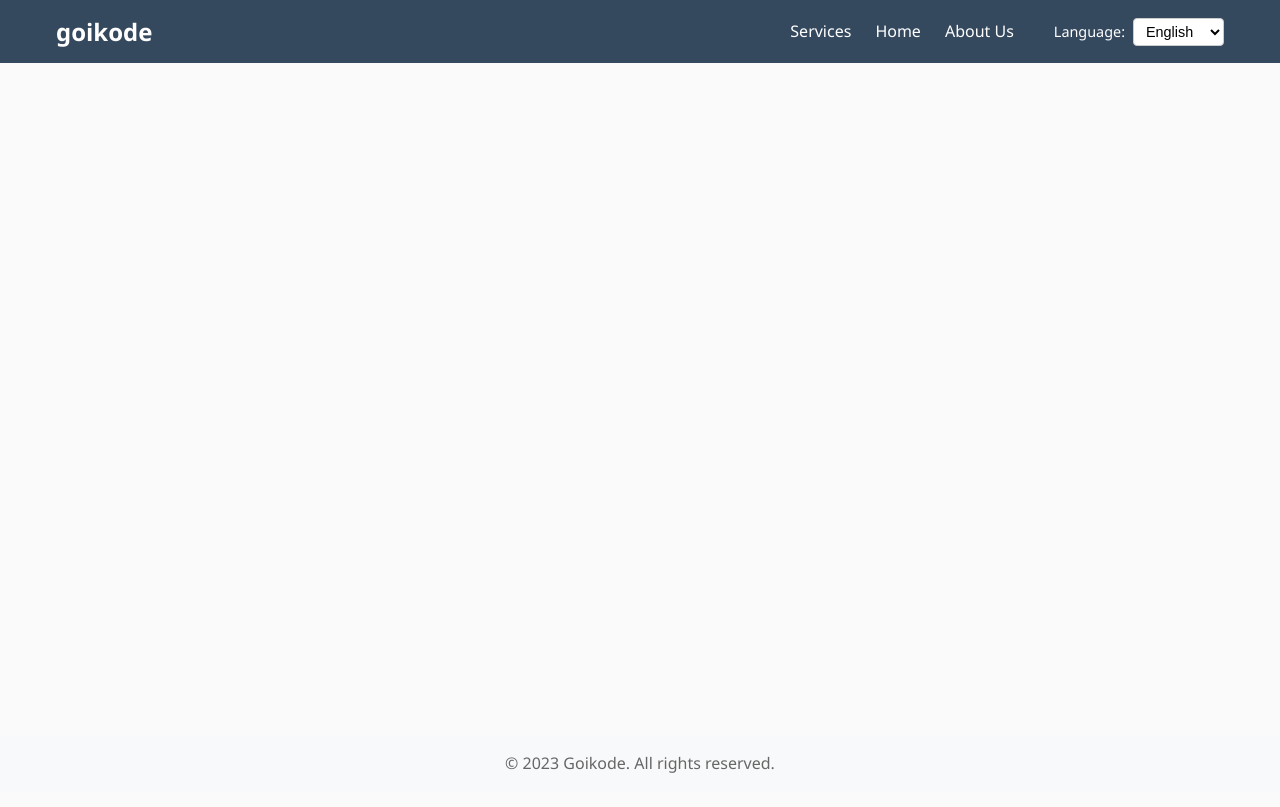
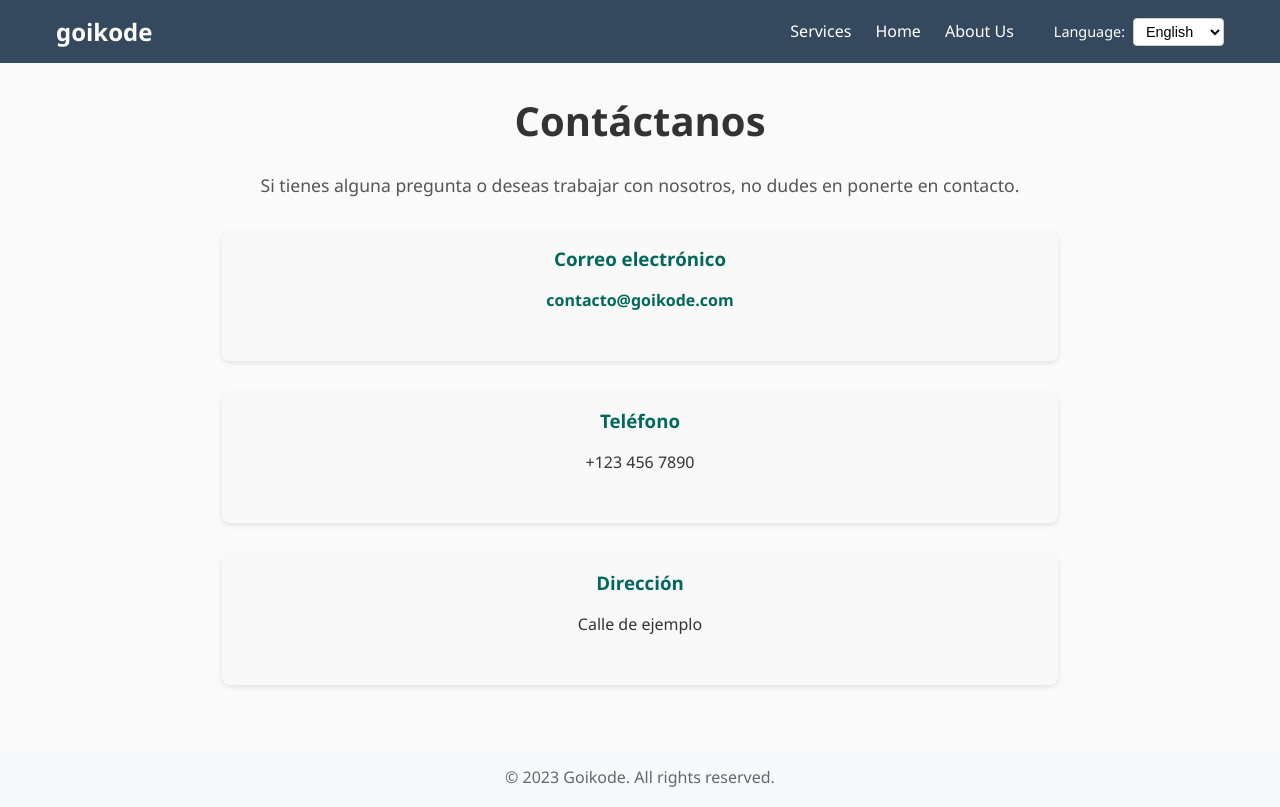
Before and after one commit to JonFerSanLuis/goikode-multilang-vue, a Vue app: page /contacto in a window 1280 px wide. Built offline with nearby package versions, Linux system fonts and the light colour scheme.

Commit message:
Ambas paginas terminadas

```diff
--- a/src/i18n/index.js
+++ b/src/i18n/index.js
@@ -48,6 +48,7 @@ const es = {
   servicios: {
     title: 'Nuestros Servicios',
     intro: 'Protegemos, analizamos y guiamos tu empresa hacia un entorno digital seguro.',
+    contactar: 'Contactar',
     pentesting: {
       title: 'Pentesting',
       description: 'Simulación de ataques reales para identificar y solucionar vulnerabilidades antes de que sean explotadas.'
@@ -129,6 +130,7 @@ const en = {
   servicios: {
     title: 'Our Services',
     intro: 'We protect, analyze, and guide your company towards a secure digital environment.',
+    contactar: 'Contact us',
     pentesting: {
       title: 'Pentesting',
       description: 'Real-world attack simulation to identify and fix vulnerabilities before attackers do.'
@@ -210,6 +212,7 @@ const eu = {
   servicios: {
     title: 'Gure Zerbitzuak',
     intro: 'Zure enpresa ingurune digital seguru baterantz gidatzen dugu, babestuz eta aztertuz.',
+    contactar: 'Kontaktatu',
     pentesting: {
       title: 'Pentesting',
       description: 'Benetako erasoen simulazioa, ahultasunak detektatu eta konpontzeko garaiz.'
--- a/src/router/index.js
+++ b/src/router/index.js
@@ -2,6 +2,7 @@ import { createRouter, createWebHistory } from 'vue-router'
 import HomeView from '../views/HomeView.vue'
 import AboutView from '../views/AboutView.vue'
 import ServiciosView from '../views/ServiciosView.vue'
+import ContactoView from '../views/ContactoView.vue'
 
 const router = createRouter({
   history: createWebHistory(import.meta.env.BASE_URL),
@@ -20,6 +21,11 @@ const router = createRouter({
       path: '/servicios',
       name: 'servicios',
       component: ServiciosView
+    },
+    {
+      path: '/contacto',
+      name: 'contacto',
+      component: ContactoView
     }
   ]
 })
--- /dev/null
+++ b/src/views/ContactoView.vue
@@ -0,0 +1,76 @@
+<template>
+  <div class="contacto">
+    <h1>Contáctanos</h1>
+    <p>Si tienes alguna pregunta o deseas trabajar con nosotros, no dudes en ponerte en contacto.</p>
+
+    <div class="contact-info">
+      <div class="info-item">
+        <h3>Correo electrónico</h3>
+        <p><a href="mailto:contacto@goikode.com">contacto@goikode.com</a></p>
+      </div>
+
+      <div class="info-item">
+        <h3>Teléfono</h3>
+        <p>+123 456 7890</p>
+      </div>
+
+      <div class="info-item">
+        <h3>Dirección</h3>
+        <p>Calle de ejemplo</p>
+      </div>
+    </div>
+  </div>
+</template>
+
+<style scoped>
+.contacto {
+  max-width: 900px;
+  margin: 0 auto;
+  padding: 2rem;
+  text-align: center;
+}
+
+h1 {
+  margin-bottom: 1.5rem;
+  font-size: 2.5rem;
+}
+
+p {
+  font-size: 1.1rem;
+  color: #555;
+  margin-bottom: 2rem;
+}
+
+.contact-info {
+  display: flex;
+  flex-direction: column;
+  gap: 2rem;
+}
+
+.info-item {
+  background-color: #f9f9f9;
+  padding: 1rem;
+  border-radius: 8px;
+  box-shadow: 0 2px 5px rgba(0, 0, 0, 0.1);
+}
+
+.info-item h3 {
+  margin-bottom: 1rem;
+  color: #00685c;
+}
+
+.info-item p {
+  font-size: 1rem;
+  color: #333;
+}
+
+.info-item a {
+  text-decoration: none;
+  color: #00685c;
+  font-weight: bold;
+}
+
+.info-item a:hover {
+  text-decoration: underline;
+}
+</style>
--- a/src/views/ServiciosView.vue
+++ b/src/views/ServiciosView.vue
@@ -5,42 +5,44 @@
 
     <div class="cards">
       <div class="service-card pentesting">
-        <div class="icon">🛡️</div>
         <h3>{{ $t('servicios.pentesting.title') }}</h3>
         <p>{{ $t('servicios.pentesting.description') }}</p>
       </div>
 
       <div class="service-card desarrollo">
-        <div class="icon">💻</div>
         <h3>{{ $t('servicios.desarrollo.title') }}</h3>
         <p>{{ $t('servicios.desarrollo.description') }}</p>
       </div>
 
       <div class="service-card auditoria">
-        <div class="icon">📊</div>
         <h3>{{ $t('servicios.auditoria.title') }}</h3>
         <p>{{ $t('servicios.auditoria.description') }}</p>
       </div>
 
       <div class="service-card formacion">
-        <div class="icon">🎓</div>
         <h3>{{ $t('servicios.formacion.title') }}</h3>
         <p>{{ $t('servicios.formacion.description') }}</p>
       </div>
 
       <div class="service-card consultoria">
-        <div class="icon">🤝</div>
         <h3>{{ $t('servicios.consultoria.title') }}</h3>
         <p>{{ $t('servicios.consultoria.description') }}</p>
       </div>
 
       <div class="service-card monitoreo">
-        <div class="icon">📡</div>
         <h3>{{ $t('servicios.monitoreo.title') }}</h3>
         <p>{{ $t('servicios.monitoreo.description') }}</p>
       </div>
     </div>
   </div>
+
+  <div class="contact-button-container">
+    <router-link to="/contacto" class="contact-button">
+      {{ $t('servicios.contactar') }}
+    </router-link>
+  </div>
+
+
 </template>
 
 
@@ -76,6 +78,7 @@ h1 {
   box-shadow: 0 4px 10px rgba(0, 0, 0, 0.05);
   transition: transform 0.3s, box-shadow 0.3s;
   border-left: 5px solid var(--primary-color);
+  border-color: #00685c;
   display: flex;
   flex-direction: column;
   align-items: flex-start;
@@ -96,11 +99,25 @@ h1 {
   margin-bottom: 0.5rem;
 }
 
-/* Variaciones de color */
-.pentesting { border-color: #e63946; }
-.desarrollo { border-color: #64ddcf; }
-.auditoria  { border-color: #00685c; }
-.formacion  { border-color: #2a9d8f; }
-.consultoria { border-color: #64ddcf; }
-.monitoreo  { border-color: #00685c; }
+.contact-button-container {
+  margin-top: 2rem;
+  text-align: center;
+}
+
+.contact-button {
+  background-color: var(--primary-color);
+  color: white;
+  text-decoration: none;
+  border: none;
+  padding: 0.75rem 1.5rem;
+  font-size: 1rem;
+  border-radius: 8px;
+  cursor: pointer;
+  transition: background-color 0.3s ease;
+  display: inline-block;
+}
+
+.contact-button:hover {
+  background-color: #005247;
+}
 </style>
```
